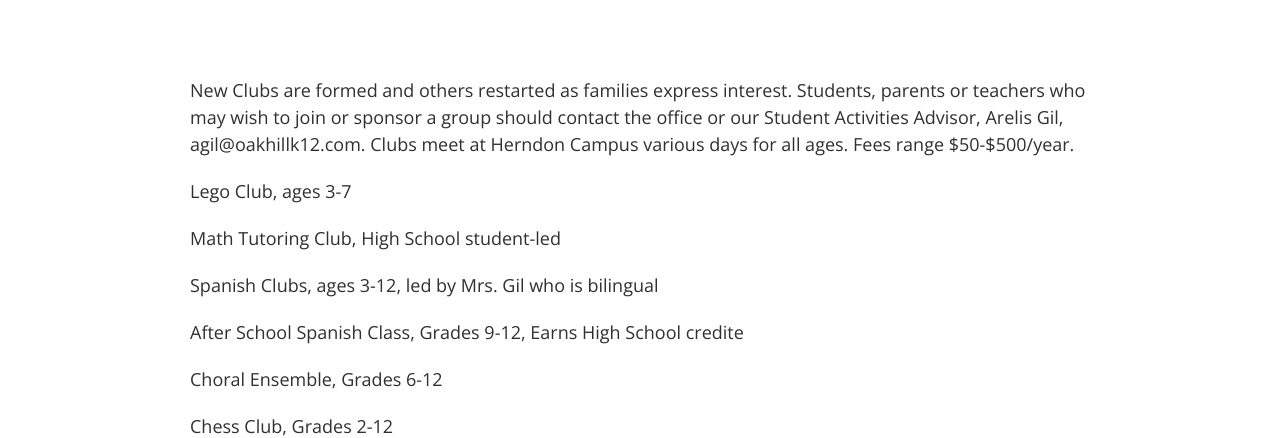
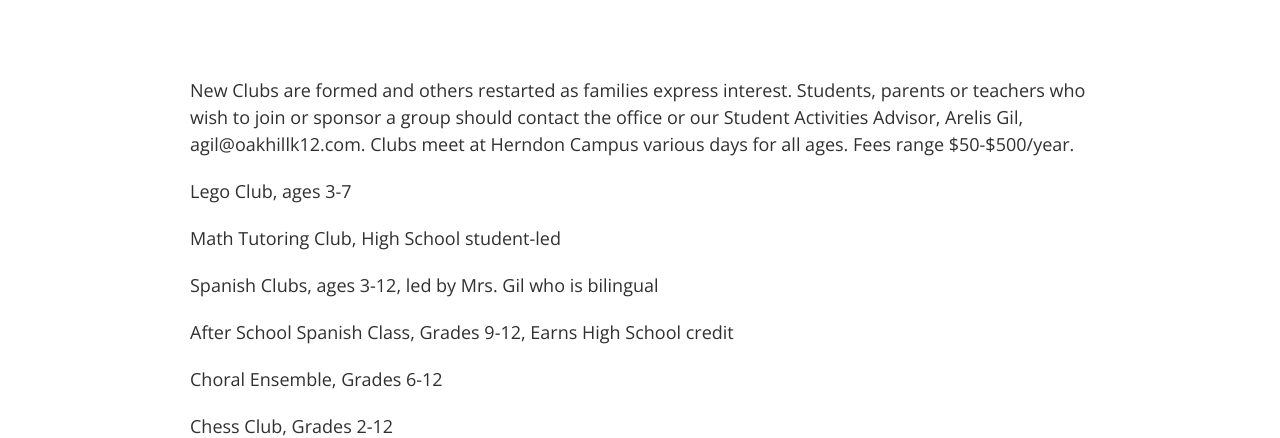
Before and after one commit to OakHillChristianSchool/oak-hill-website, a Jekyll site: the page built from clubs-and-activities.md, in a window 1280 px wide and 900 px high, scrolled down 641 px. Shown: the part 182-620 px from the top of the window. Built offline with Jekyll 4.4.1, drawn with Linux system fonts in a browser that asks for light colours.

Commit message:
Update from Forestry.io Robert Thoburn updated clubs-and-activities.md

```diff
--- a/clubs-and-activities.md
+++ b/clubs-and-activities.md
@@ -6,8 +6,7 @@
 redirect_from: []
 
 ---
-New Clubs are formed and others restarted as families express interest. Students, parents or teachers who may wish to join or sponsor a group should contact the office or our Student Activities Advisor, Arelis Gil, agil@oakhillk12.com.
-**Clubs meet at Herndon Campus various days for all ages. Fees range $50-$500/year.**
+New Clubs are formed and others restarted as families express interest. Students, parents or teachers who wish to join or sponsor a group should contact the office or our Student Activities Advisor, Arelis Gil, agil@oakhillk12.com. **Clubs meet at Herndon Campus various days for all ages. Fees range $50-$500/year.**
 
 Lego Club, ages 3-7
 
@@ -15,7 +14,7 @@
 
 Spanish Clubs, ages 3-12, led by Mrs. Gil who is bilingual
 
-After School Spanish Class, Grades 9-12, Earns High School credite
+After School Spanish Class, Grades 9-12, Earns High School credit
 
 Choral Ensemble, Grades 6-12
 
```
